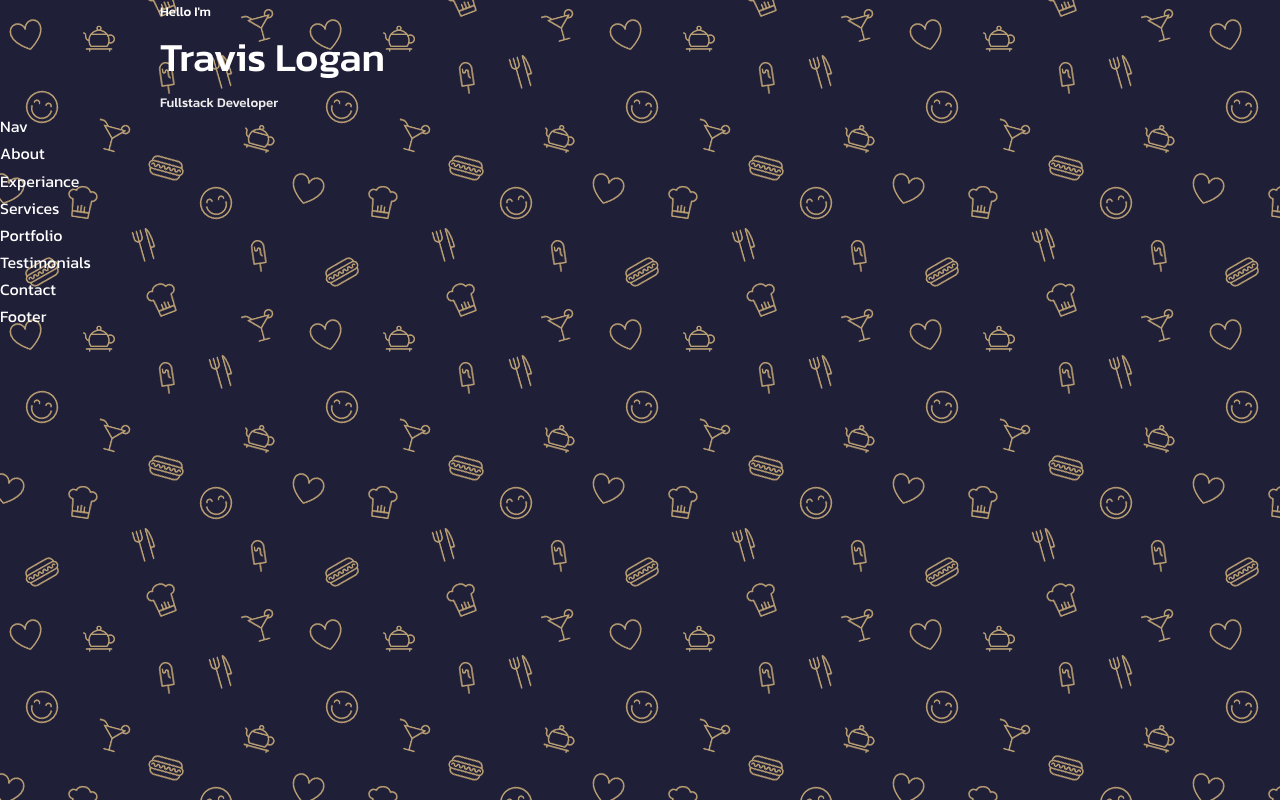
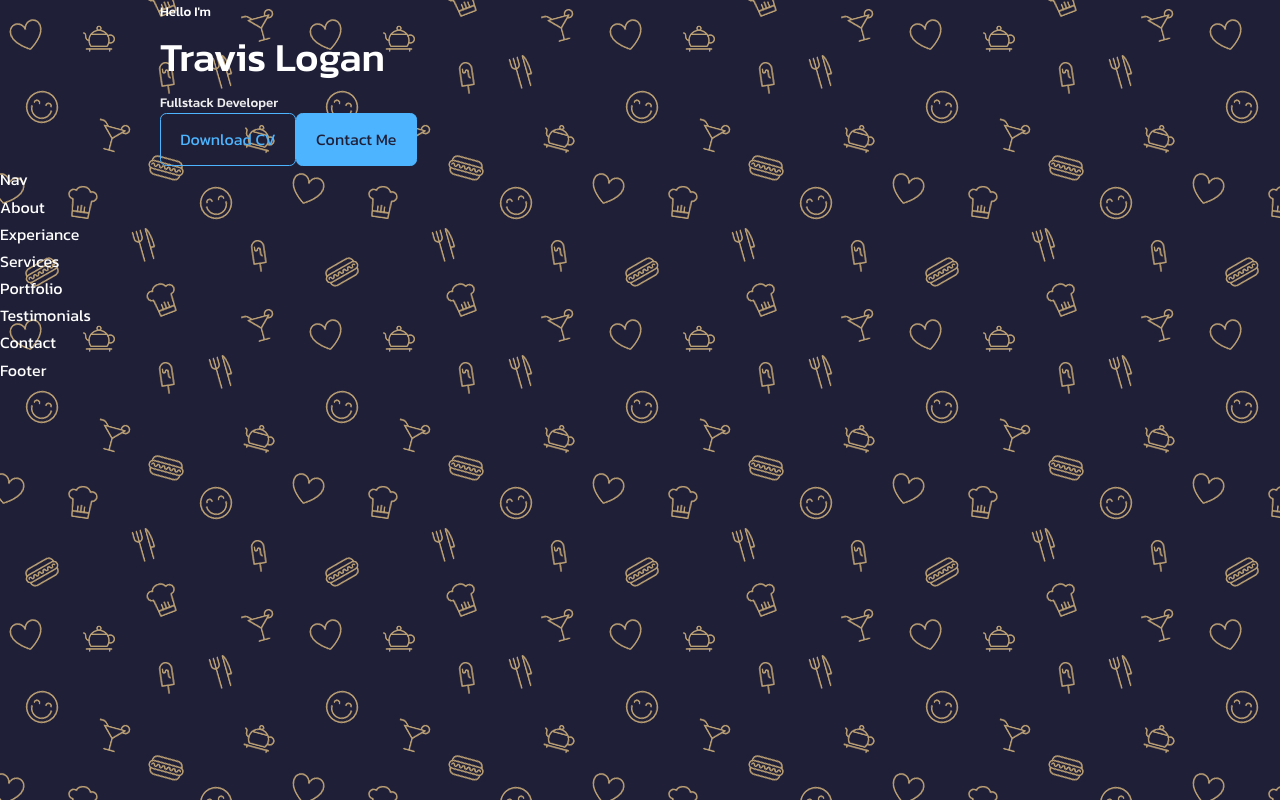
Before and after one commit to TravisLoganT/portfolio-v2, a React (Create React App) app: page / in a window 1280 px wide. Built offline with nearby package versions, Linux system fonts and the light colour scheme.

Commit message:
created a call to action component and buttons

```diff
--- /dev/null
+++ b/src/components/header/CTA.jsx
@@ -0,0 +1,13 @@
+import React from 'react'
+import CV from '../../assets/MSTravisLoganCV.pdf'
+
+const CTA = () => {
+  return (
+    <div className="cta">
+        <a href={CV} download className='btn'>Download CV</a>
+        <a href="#contact" className='btn btn-primary'>Contact Me</a>
+    </div>
+  )
+}
+
+export default CTA
--- a/src/components/header/Header.jsx
+++ b/src/components/header/Header.jsx
@@ -1,5 +1,6 @@
 import React from 'react'
 import './Header.css'
+import CTA from './CTA'
 
 const Header = () => {
   return (
@@ -9,6 +10,7 @@
       <h5>Hello I'm</h5>
       <h1>Travis Logan</h1>
       <h5 className="text-light">Fullstack Developer</h5>
+      <CTA />
       </div>
     </header>
   )
```
